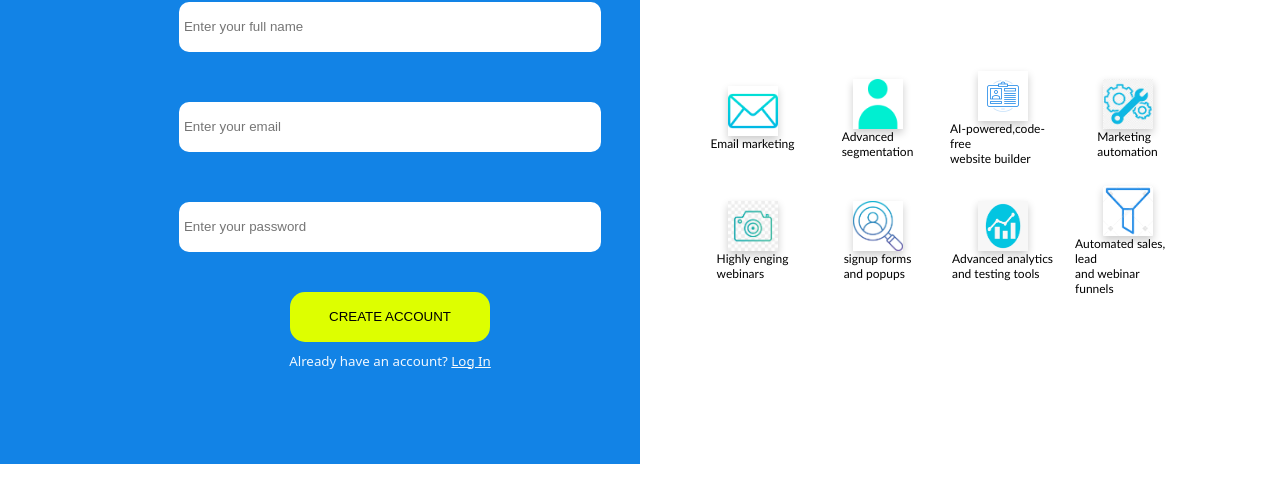
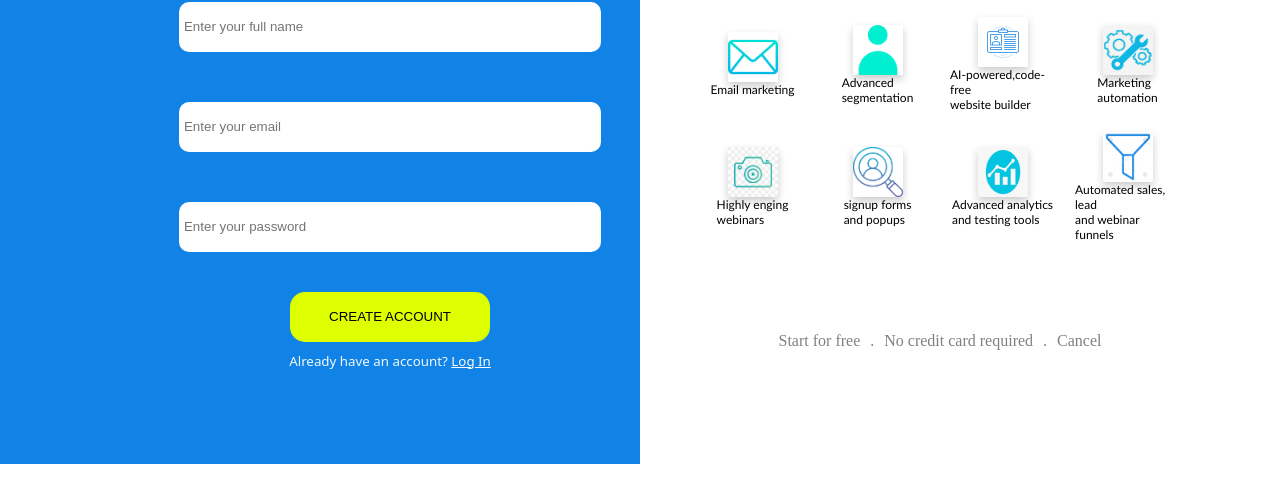
Before and after one commit to fayez-morsel/session-002, a plain HTML site: page index.html in a window 1280 px wide. Shown: the part 316-800 px from the top of the page. Drawn offline with Linux system fonts and the light colour scheme.

Commit message:
add footer

```diff
--- a/index.html
+++ b/index.html
@@ -259,7 +259,13 @@
                     <span>Automated sales, lead <br>and webinar funnels</span>
                 </div>
             </div>
-
+            <div class="footwhite">
+                <span>Start for free</span>
+                <span>.</span>
+                <span>No credit card required</span>
+                <span>.</span>
+                <span>Cancel</span>
+            </div>
     </div>
 </body>
 </html>
```
